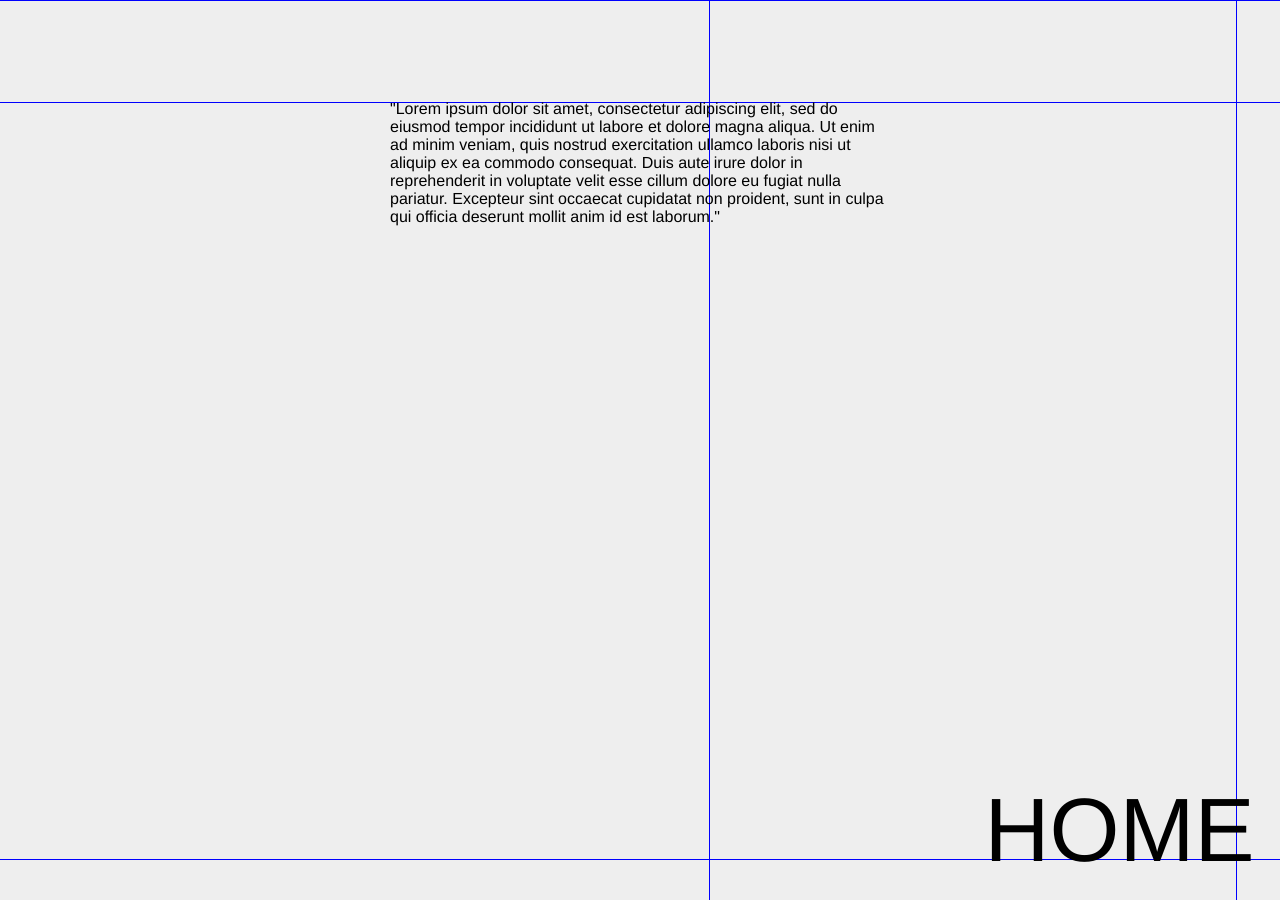
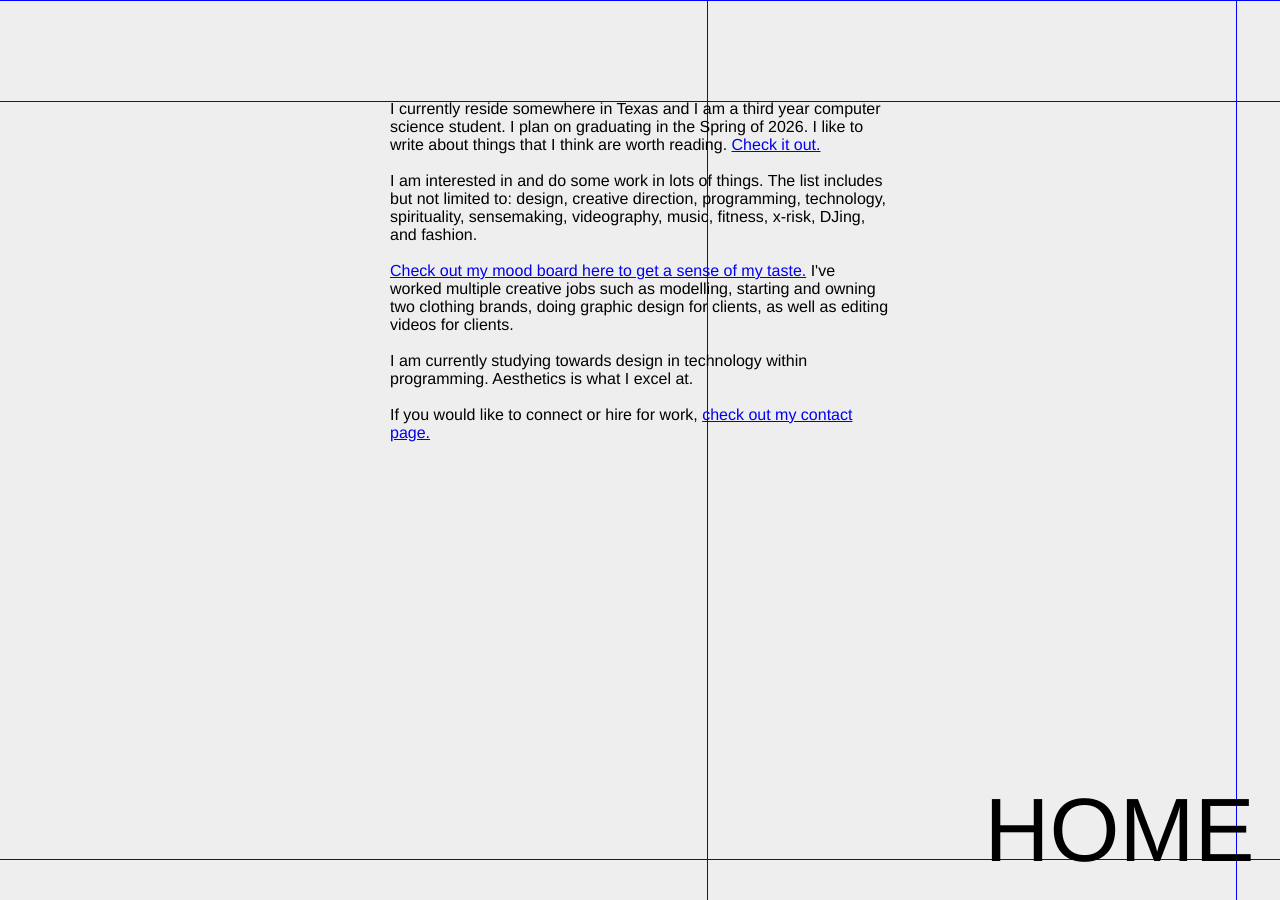
Before and after one commit to pxsswordprotected/personalsite, a Jekyll site: the page docs/about_me/index.html, which Jekyll copies as it is, in a window 1280 px wide. Built offline with Jekyll 4.4.1, drawn with Linux system fonts in a browser that asks for light colours.

Commit message:
updated about me page

```diff
--- a/docs/about_me/index.html
+++ b/docs/about_me/index.html
@@ -9,7 +9,27 @@
 <body>
     <div class="container">
 
-        <div class ="about-me-text"> "Lorem ipsum dolor sit amet, consectetur adipiscing elit, sed do eiusmod tempor incididunt ut labore et dolore magna aliqua. Ut enim ad minim veniam, quis nostrud exercitation ullamco laboris nisi ut aliquip ex ea commodo consequat. Duis aute irure dolor in reprehenderit in voluptate velit esse cillum dolore eu fugiat nulla pariatur. Excepteur sint occaecat cupidatat non proident, sunt in culpa qui officia deserunt mollit anim id est laborum."</div>
+        <div class ="about-me-text">
+            I currently reside somewhere in Texas and I am a third year computer science student. I plan on graduating in the Spring of 2026. I like to write about things that I think are worth reading.
+            <a href="https://www.psswordprotectd.com/my_writing/">Check it out.</a>
+                <br>
+                <br>
+                I am interested in and do some work in lots of things. The list includes but not limited to: design, creative direction, programming, technology, spirituality, sensemaking,
+                videography, music, fitness, x-risk, DJing, and fashion.
+                <br>
+                <br>
+                <a href="https://www.psswordprotectd.com/media/">Check out my mood board here to get a sense of my taste.</a>
+
+                I've worked multiple creative jobs such as modelling, starting and owning two clothing brands, doing graphic design for clients, as well as editing videos for clients.
+                <br>
+                <br>
+                I am currently studying towards design in technology within programming. Aesthetics is what I excel at.
+                <br>
+                <br>
+                If you would like to connect or hire for work, <a href ="https://www.psswordprotectd.com/contact_me/">check out my contact page.</a>
+
+
+        </div>
 
         <div class="grid">
             <div class="line horizontal"></div>
--- a/docs/about_me/styles-about-me.css
+++ b/docs/about_me/styles-about-me.css
@@ -71,7 +71,7 @@
 }
 
 .line.horizontal:nth-child(2) {
-    top: 102px;
+    top: 101px;
 }
 
 .line.vertical {
@@ -83,5 +83,5 @@
     right: 43px;
 }
 .line.vertical:nth-child(4) {
-    left: 709px;
+    left: 707px;
 }
```
